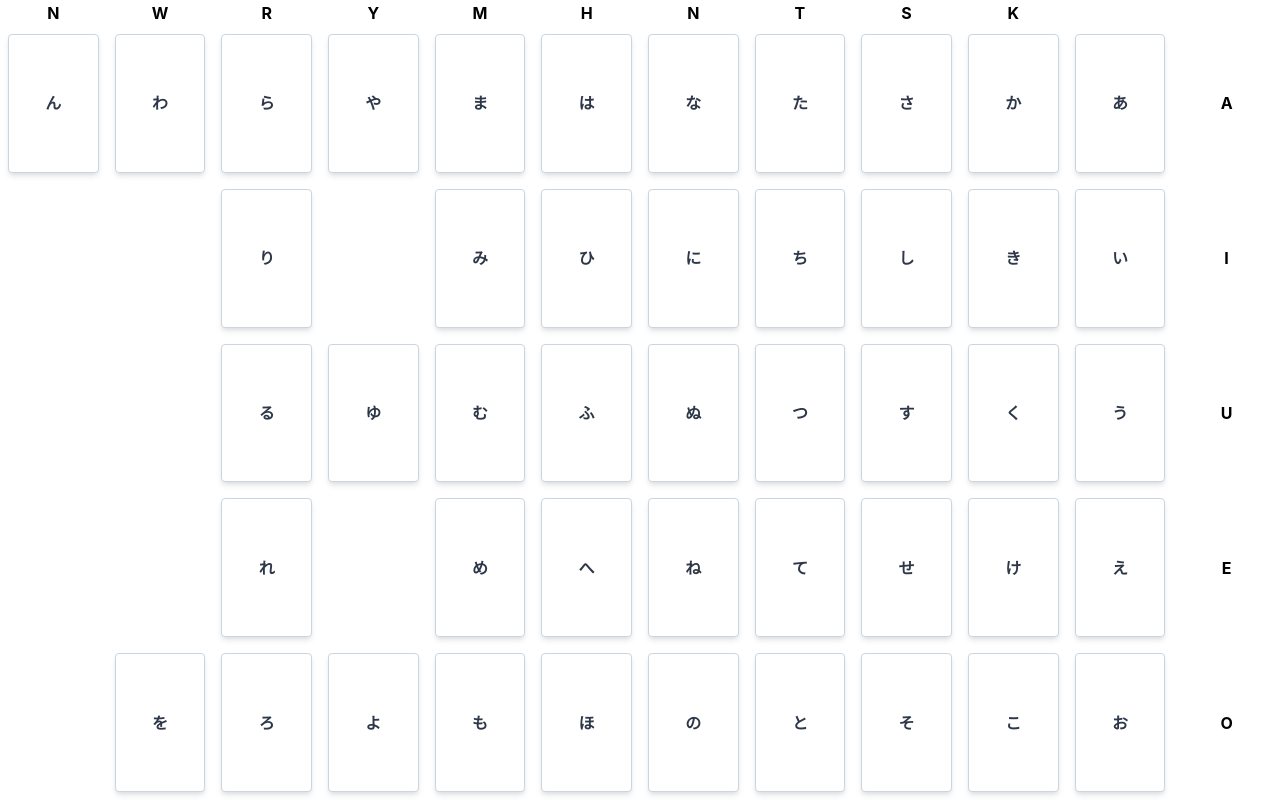
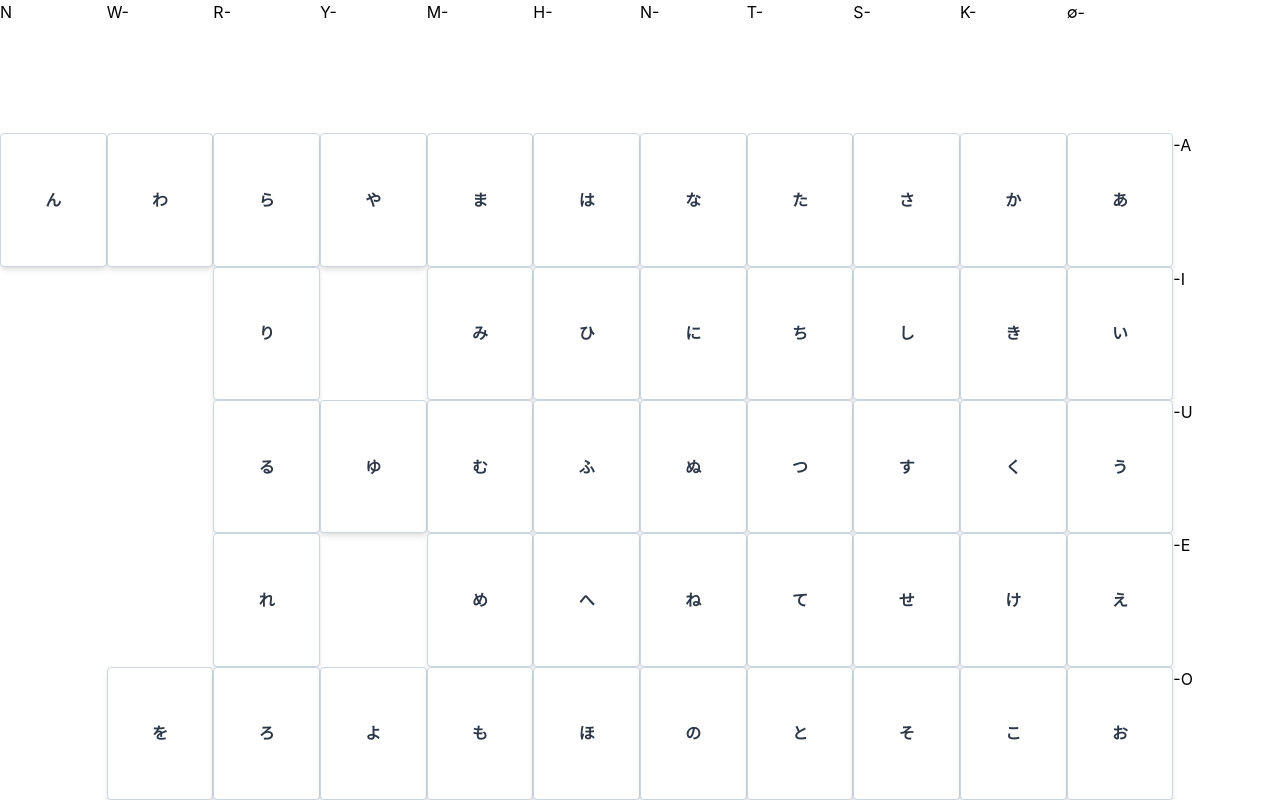
Before and after one commit to tryenc/hiragana, a React (Create React App) app: page / in a window 1280 px wide. Built offline with nearby package versions, Linux system fonts and the light colour scheme.

Commit message:
Ripped out table and am using css grid instead

```diff
--- a/src/Character.jsx
+++ b/src/Character.jsx
@@ -1,7 +1,7 @@
 import React, { useState } from "react"
 import classnames from "classnames"
 
-export const Character = ({ audioPath, character }) => {
+export const Character = ({ audioPath, character, style: parentStyle }) => {
   const [playing, setPlaying] = useState(false)
   const pronunciation = new Audio(audioPath)
 
@@ -18,6 +18,7 @@ export const Character = ({ audioPath, character }) => {
         "w-full h-full bg-white hover:bg-gray-200 text-gray-800 font-semibold py-2 px-2 border border-gray-400 rounded shadow-md focus:outline-none",
         { "shadow-none": playing }
       )}
+      style={parentStyle}
       onClick={handleClick}
     >
       {character}
--- a/src/Table.jsx
+++ b/src/Table.jsx
@@ -1,99 +1,34 @@
 import React from "react"
 import { Character } from "./Character"
-import { rowA, rowI, rowU, rowE, rowO } from "./row-configs/index"
+import { characters, firstSound, lastSound } from "./row-configs/index"
+
+const gridStyle = {
+  display: "grid",
+  gridTemplateColumns: "1fr 1fr 1fr 1fr 1fr 1fr 1fr 1fr 1fr 1fr 1fr 1fr",
+  gridTemplateRows: "1fr 1fr 1fr 1fr 1fr 1fr"
+}
 
 export function Table() {
   return (
-    <table className="w-screen h-screen table-fixed border-collapse">
-      <thead>
-        <tr>
-          {["N", "W", "R", "Y", "M", "H", "N", "T", "S", "K", null, null].map(
-            (letter, index) =>
-              Boolean(letter) ? (
-                <th key={letter}>{letter}</th>
-              ) : (
-                <th key={index}></th>
-              )
-          )}
-        </tr>
-      </thead>
-      <tbody>
-        <tr>
-          {rowA.map((letter, index) => {
-            return letter !== null ? (
-              <td className="p-2" key={letter.character}>
-                <Character
-                  audioPath={letter.audioPath}
-                  character={letter.character}
-                />
-              </td>
-            ) : (
-              <td key={index}></td>
-            )
-          })}
-          <th>A</th>
-        </tr>
-        <tr>
-          {rowI.map((letter, index) => {
-            return letter !== null ? (
-              <td className="p-2" key={letter.character}>
-                <Character
-                  audioPath={letter.audioPath}
-                  character={letter.character}
-                />
-              </td>
-            ) : (
-              <td key={index}></td>
-            )
-          })}
-          <th>I</th>
-        </tr>
-        <tr>
-          {rowU.map((letter, index) => {
-            return letter !== null ? (
-              <td className="p-2" key={letter.character}>
-                <Character
-                  audioPath={letter.audioPath}
-                  character={letter.character}
-                />
-              </td>
-            ) : (
-              <td key={index}></td>
-            )
-          })}
-          <th>U</th>
-        </tr>
-        <tr>
-          {rowE.map((letter, index) => {
-            return letter !== null ? (
-              <td className="p-2" key={letter.character}>
-                <Character
-                  audioPath={letter.audioPath}
-                  character={letter.character}
-                />
-              </td>
-            ) : (
-              <td key={index}></td>
-            )
-          })}
-          <th>E</th>
-        </tr>
-        <tr>
-          {rowO.map((letter, index) => {
-            return letter !== null ? (
-              <td className="p-2" key={letter.character}>
-                <Character
-                  audioPath={letter.audioPath}
-                  character={letter.character}
-                />
-              </td>
-            ) : (
-              <td key={index}></td>
-            )
-          })}
-          <th>O</th>
-        </tr>
-      </tbody>
-    </table>
+    <div className="h-screen" style={gridStyle}>
+      {firstSound.map(letter => (
+        <div key={letter.character} style={letter.gridPosition}>
+          {letter.character}
+        </div>
+      ))}
+      {characters.map(letter => (
+        <Character
+          key={letter.character}
+          audioPath={letter.audioPath}
+          character={letter.character}
+          style={letter.gridPosition}
+        />
+      ))}
+      {lastSound.map(letter => (
+        <div key={letter.character} style={letter.gridPosition}>
+          {letter.character}
+        </div>
+      ))}
+    </div>
   )
 }
--- /dev/null
+++ b/src/row-configs/first-sound.js
@@ -0,0 +1,46 @@
+export const firstSound = [
+  {
+    character: "N",
+    gridPosition: { gridArea: "1 / 1" }
+  },
+  {
+    character: "W-",
+    gridPosition: { gridArea: "1 / 2" }
+  },
+  {
+    character: "R-",
+    gridPosition: { gridArea: "1 / 3" }
+  },
+  {
+    character: "Y-",
+    gridPosition: { gridArea: "1 / 4" }
+  },
+  {
+    character: "M-",
+    gridPosition: { gridArea: "1 / 5" }
+  },
+  {
+    character: "H-",
+    gridPosition: { gridArea: "1 / 6" }
+  },
+  {
+    character: "N-",
+    gridPosition: { gridArea: "1 / 7" }
+  },
+  {
+    character: "T-",
+    gridPosition: { gridArea: "1 / 8" }
+  },
+  {
+    character: "S-",
+    gridPosition: { gridArea: "1 / 9" }
+  },
+  {
+    character: "K-",
+    gridPosition: { gridArea: "1 / 10" }
+  },
+  {
+    character: "∅-",
+    gridPosition: { gridArea: "1 / 11" }
+  }
+]
--- a/src/row-configs/index.js
+++ b/src/row-configs/index.js
@@ -1,5 +1,10 @@
-export { rowA } from "./row-a"
-export { rowI } from "./row-i"
-export { rowU } from "./row-u"
-export { rowE } from "./row-e"
-export { rowO } from "./row-o"
+import { rowA } from "./row-a"
+import { rowI } from "./row-i"
+import { rowU } from "./row-u"
+import { rowE } from "./row-e"
+import { rowO } from "./row-o"
+import { firstSound } from "./first-sound"
+import { lastSound } from "./last-sound"
+
+export { firstSound, lastSound }
+export const characters = [...rowA, ...rowI, ...rowU, ...rowE, ...rowO]
--- /dev/null
+++ b/src/row-configs/last-sound.js
@@ -0,0 +1,22 @@
+export const lastSound = [
+  {
+    character: "-A",
+    gridPosition: { gridArea: "2 / 12" }
+  },
+  {
+    character: "-I",
+    gridPosition: { gridArea: "3 / 12" }
+  },
+  {
+    character: "-U",
+    gridPosition: { gridArea: "4 / 12" }
+  },
+  {
+    character: "-E",
+    gridPosition: { gridArea: "5 / 12" }
+  },
+  {
+    character: "-O",
+    gridPosition: { gridArea: "6 / 12" }
+  }
+]
--- a/src/row-configs/row-a.js
+++ b/src/row-configs/row-a.js
@@ -10,49 +10,62 @@ import sa from "../audio/sa.mp3"
 import ka from "../audio/ka.mp3"
 import a from "../audio/a.mp3"
 
+const rowIndex = 2
+
 export const rowA = [
   {
     audioPath: n,
-    character: "ん"
+    character: "ん",
+    gridPosition: { gridArea: `${rowIndex} / 1` }
   },
   {
     audioPath: wa,
-    character: "わ"
+    character: "わ",
+    gridPosition: { gridArea: `${rowIndex} / 2` }
   },
   {
     audioPath: ra,
-    character: "ら"
+    character: "ら",
+    gridPosition: { gridArea: `${rowIndex} / 3` }
   },
   {
     audioPath: ya,
-    character: "や"
+    character: "や",
+    gridPosition: { gridArea: `${rowIndex} / 4` }
   },
   {
     audioPath: ma,
-    character: "ま"
+    character: "ま",
+    gridPosition: { gridArea: `${rowIndex} / 5` }
   },
   {
     audioPath: ha,
-    character: "は"
+    character: "は",
+    gridPosition: { gridArea: `${rowIndex} / 6` }
   },
   {
     audioPath: na,
-    character: "な"
+    character: "な",
+    gridPosition: { gridArea: `${rowIndex} / 7` }
   },
   {
     audioPath: ta,
-    character: "た"
+    character: "た",
+    gridPosition: { gridArea: `${rowIndex} / 8` }
   },
   {
     audioPath: sa,
-    character: "さ"
+    character: "さ",
+    gridPosition: { gridArea: `${rowIndex} / 9` }
   },
   {
     audioPath: ka,
-    character: "か"
+    character: "か",
+    gridPosition: { gridArea: `${rowIndex} / 10` }
   },
   {
     audioPath: a,
-    character: "あ"
+    character: "あ",
+    gridPosition: { gridArea: `${rowIndex} / 11` }
   }
 ]
--- a/src/row-configs/row-e.js
+++ b/src/row-configs/row-e.js
@@ -7,40 +7,47 @@ import se from "../audio/se.mp3"
 import ke from "../audio/ke.mp3"
 import e from "../audio/e.mp3"
 
+const rowIndex = 5
+
 export const rowE = [
-  null,
-  null,
   {
     audioPath: re,
-    character: "れ"
+    character: "れ",
+    gridPosition: { gridArea: `${rowIndex} / 3` }
   },
-  null,
   {
     audioPath: me,
-    character: "め"
+    character: "め",
+    gridPosition: { gridArea: `${rowIndex} / 5` }
   },
   {
     audioPath: he,
-    character: "へ"
+    character: "へ",
+    gridPosition: { gridArea: `${rowIndex} / 6` }
   },
   {
     audioPath: ne,
-    character: "ね"
+    character: "ね",
+    gridPosition: { gridArea: `${rowIndex} / 7` }
   },
   {
     audioPath: te,
-    character: "て"
+    character: "て",
+    gridPosition: { gridArea: `${rowIndex} / 8` }
   },
   {
     audioPath: se,
-    character: "せ"
+    character: "せ",
+    gridPosition: { gridArea: `${rowIndex} / 9` }
   },
   {
     audioPath: ke,
-    character: "け"
+    character: "け",
+    gridPosition: { gridArea: `${rowIndex} / 10` }
   },
   {
     audioPath: e,
-    character: "え"
+    character: "え",
+    gridPosition: { gridArea: `${rowIndex} / 11` }
   }
 ]
--- a/src/row-configs/row-i.js
+++ b/src/row-configs/row-i.js
@@ -7,40 +7,47 @@ import shi from "../audio/shi.mp3"
 import ki from "../audio/ki.mp3"
 import i from "../audio/i.mp3"
 
+const rowIndex = 3
+
 export const rowI = [
-  null,
-  null,
   {
     audioPath: ri,
-    character: "り"
+    character: "り",
+    gridPosition: { gridArea: `${rowIndex} / 3` }
   },
-  null,
   {
     audioPath: mi,
-    character: "み"
+    character: "み",
+    gridPosition: { gridArea: `${rowIndex} / 5` }
   },
   {
     audioPath: hi,
-    character: "ひ"
+    character: "ひ",
+    gridPosition: { gridArea: `${rowIndex} / 6` }
   },
   {
     audioPath: ni,
-    character: "に"
+    character: "に",
+    gridPosition: { gridArea: `${rowIndex} / 7` }
   },
   {
     audioPath: chi,
-    character: "ち"
+    character: "ち",
+    gridPosition: { gridArea: `${rowIndex} / 8` }
   },
   {
     audioPath: shi,
-    character: "し"
+    character: "し",
+    gridPosition: { gridArea: `${rowIndex} / 9` }
   },
   {
     audioPath: ki,
-    character: "き"
+    character: "き",
+    gridPosition: { gridArea: `${rowIndex} / 10` }
   },
   {
     audioPath: i,
-    character: "い"
+    character: "い",
+    gridPosition: { gridArea: `${rowIndex} / 11` }
   }
 ]
--- a/src/row-configs/row-o.js
+++ b/src/row-configs/row-o.js
@@ -9,46 +9,57 @@ import so from "../audio/so.mp3"
 import ko from "../audio/ko.mp3"
 import wo from "../audio/wo.mp3"
 
+const rowIndex = 6
+
 export const rowO = [
-  null,
   {
     audioPath: wo,
-    character: "を"
+    character: "を",
+    gridPosition: { gridArea: `${rowIndex} / 2` }
   },
   {
     audioPath: ro,
-    character: "ろ"
+    character: "ろ",
+    gridPosition: { gridArea: `${rowIndex} / 3` }
   },
   {
     audioPath: yo,
-    character: "よ"
+    character: "よ",
+    gridPosition: { gridArea: `${rowIndex} / 4` }
   },
   {
     audioPath: mo,
-    character: "も"
+    character: "も",
+    gridPosition: { gridArea: `${rowIndex} / 5` }
   },
   {
     audioPath: ho,
-    character: "ほ"
+    character: "ほ",
+    gridPosition: { gridArea: `${rowIndex} / 6` }
   },
   {
     audioPath: no,
-    character: "の"
+    character: "の",
+    gridPosition: { gridArea: `${rowIndex} / 7` }
   },
   {
     audioPath: to,
-    character: "と"
+    character: "と",
+    gridPosition: { gridArea: `${rowIndex} / 8` }
   },
   {
     audioPath: so,
-    character: "そ"
+    character: "そ",
+    gridPosition: { gridArea: `${rowIndex} / 9` }
   },
   {
     audioPath: ko,
-    character: "こ"
+    character: "こ",
+    gridPosition: { gridArea: `${rowIndex} / 10` }
   },
   {
     audioPath: o,
-    character: "お"
+    character: "お",
+    gridPosition: { gridArea: `${rowIndex} / 11` }
   }
 ]
--- a/src/row-configs/row-u.js
+++ b/src/row-configs/row-u.js
@@ -9,42 +9,49 @@ import ku from "../audio/ku.mp3"
 import u from "../audio/u.mp3"
 
 export const rowU = [
-  null,
-  null,
   {
     audioPath: ru,
-    character: "る"
+    character: "る",
+    gridPosition: { gridArea: "4 / 3" }
   },
   {
     audioPath: yu,
-    character: "ゆ"
+    character: "ゆ",
+    gridPosition: { gridArea: "4 / 4" }
   },
   {
     audioPath: mu,
-    character: "む"
+    character: "む",
+    gridPosition: { gridArea: "4 / 5" }
   },
   {
     audioPath: fu,
-    character: "ふ"
+    character: "ふ",
+    gridPosition: { gridArea: "4 / 6" }
   },
   {
     audioPath: nu,
-    character: "ぬ"
+    character: "ぬ",
+    gridPosition: { gridArea: "4 / 7" }
   },
   {
     audioPath: tsu,
-    character: "つ"
+    character: "つ",
+    gridPosition: { gridArea: "4 / 8" }
   },
   {
     audioPath: su,
-    character: "す"
+    character: "す",
+    gridPosition: { gridArea: "4 / 9" }
   },
   {
     audioPath: ku,
-    character: "く"
+    character: "く",
+    gridPosition: { gridArea: "4 / 10" }
   },
   {
     audioPath: u,
-    character: "う"
+    character: "う",
+    gridPosition: { gridArea: "4 / 11" }
   }
 ]
```
